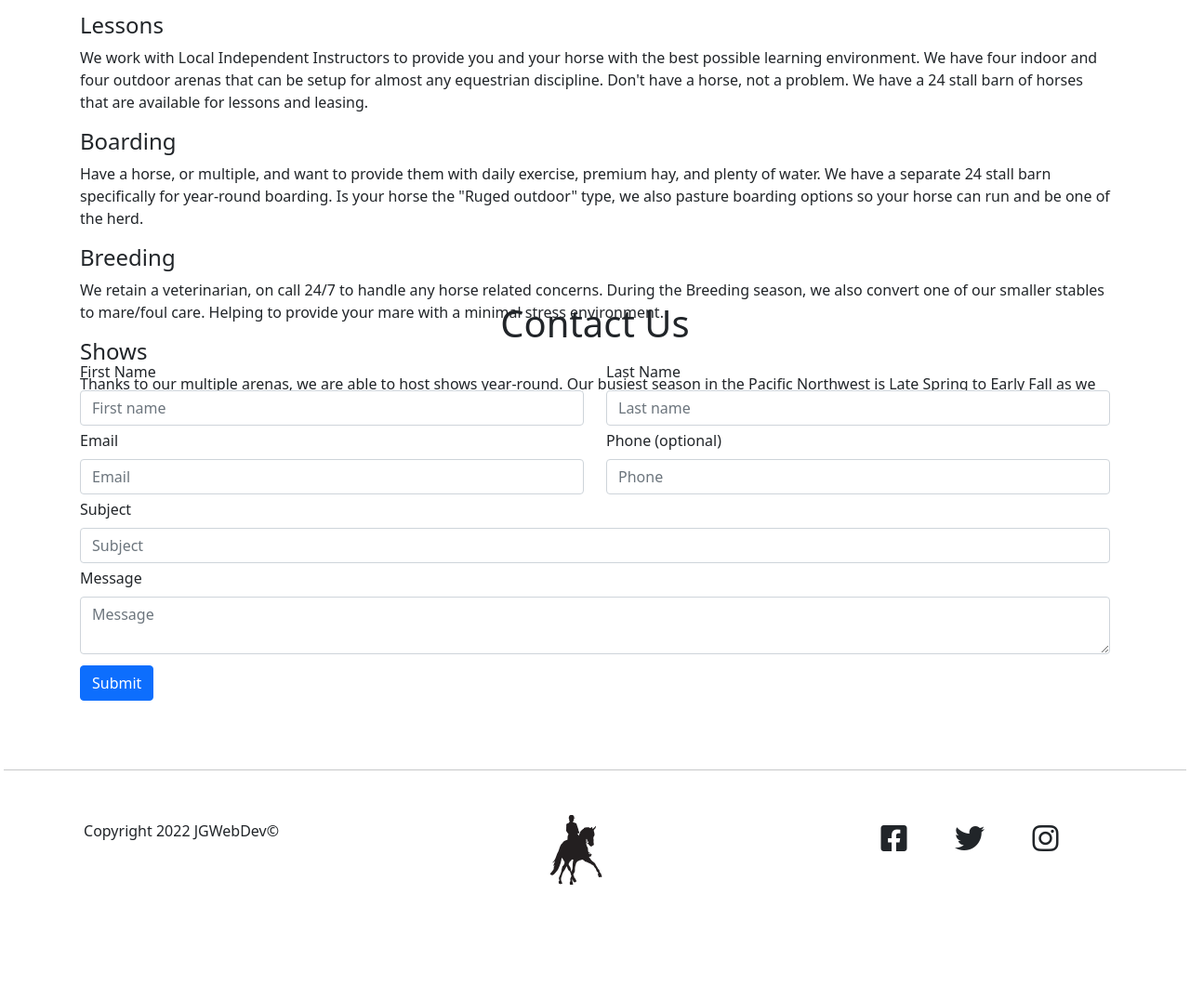
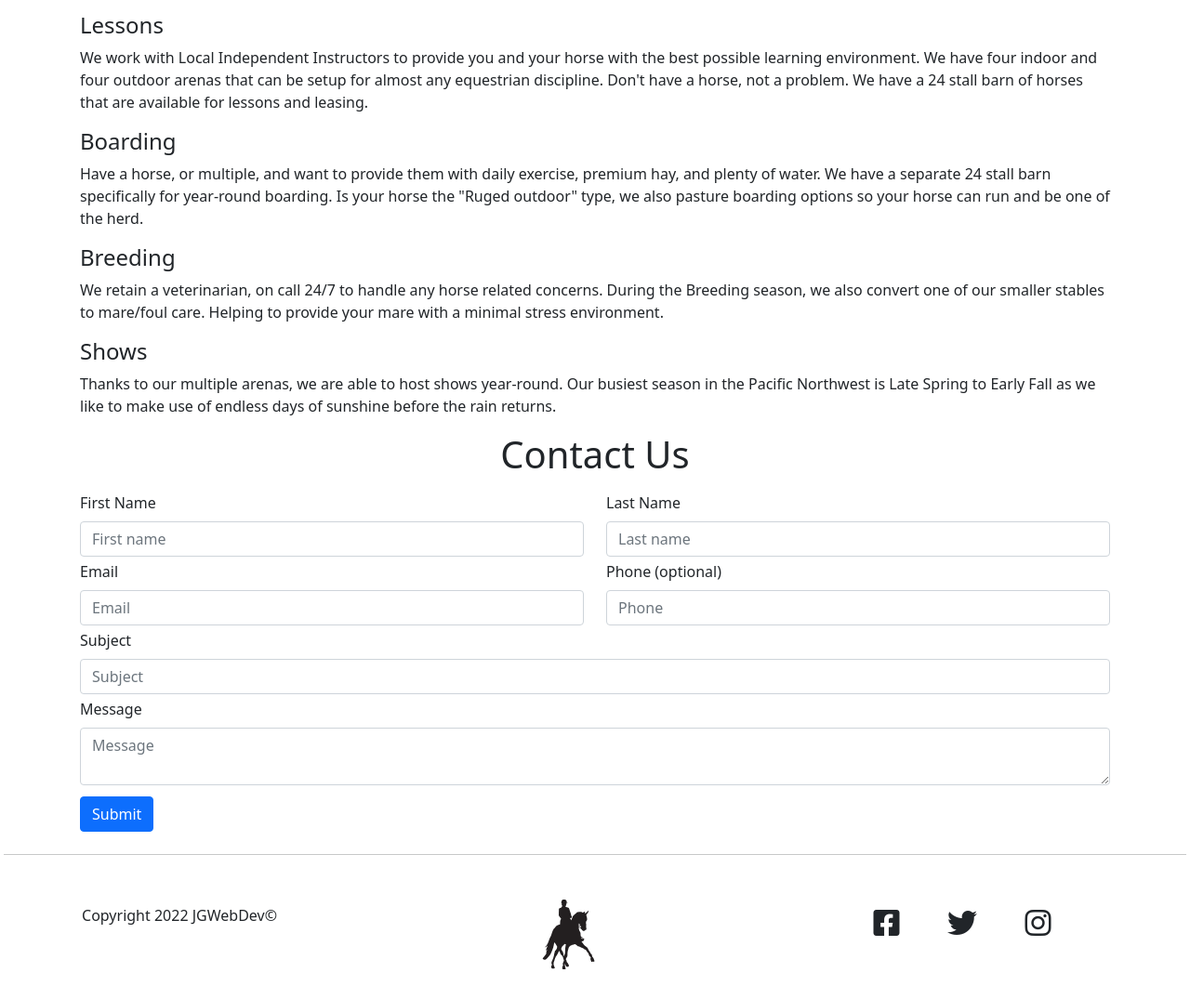
Before and after one commit to JohnGriffith/HalfPassEquestrian, a plain HTML site: page index.html in a window 1280 px wide. Shown: the part 1420-2495 px from the top of the page at 93% size. Before the commit the page ends 2404 px from the top, so only its background shows below. Drawn offline with nearby package versions, Linux system fonts and the light colour scheme.

Commit message:
switching to dev branch for desktop first

```diff
--- a/css/EHF.css
+++ b/css/EHF.css
@@ -6,6 +6,10 @@
 
 .nav-link {
     color: black;
+}
+
+.nav-link:active {
+    color: white;
 }
 
 /* Sections */
@@ -74,13 +78,13 @@
 
 /* Services */
 .services {
-    height: 80vh;
+    height: 100%;
     width: 100%;
 }
 
 /* Contact */
 .contact {
-    height: 60vh;
+    height: 100%;
     width: 100%;
 }
 /* Footer */
@@ -95,7 +99,7 @@
 /* Media Queries */
 @media (min-width: 1400px) {
     .landing-btn {
-        transform: translateX(-600%);
+        float:none;
     }
 }
 
@@ -129,10 +133,6 @@
         padding-left: 1rem;
     }
 
-    .services {
-        height: 45vh;
-    }
-
     .list-group {
         display: none;
     }
--- a/index.html
+++ b/index.html
@@ -144,7 +144,7 @@
     <footer class="footer container-fluid g-0 p-3 my-2">
         <div class="row">
             <hr/>
-            <div class="col-sm-12 order-3 m-2 p-2 col-md-3 order-md-1 ps-4 ms-4 d-flex align-items-center justify-content-center ">
+            <div class="col-sm-12 order-3 col-md-3 order-md-1 ps-4 ms-md-4 d-flex align-items-center justify-content-center ">
                 <p>Copyright 2022 JGWebDev&copy; </p>
             </div>
             <div class="col-sm-12 order-2 mt-4 p-2 col-md-5 d-flex justify-content-center align-items-center">
```
